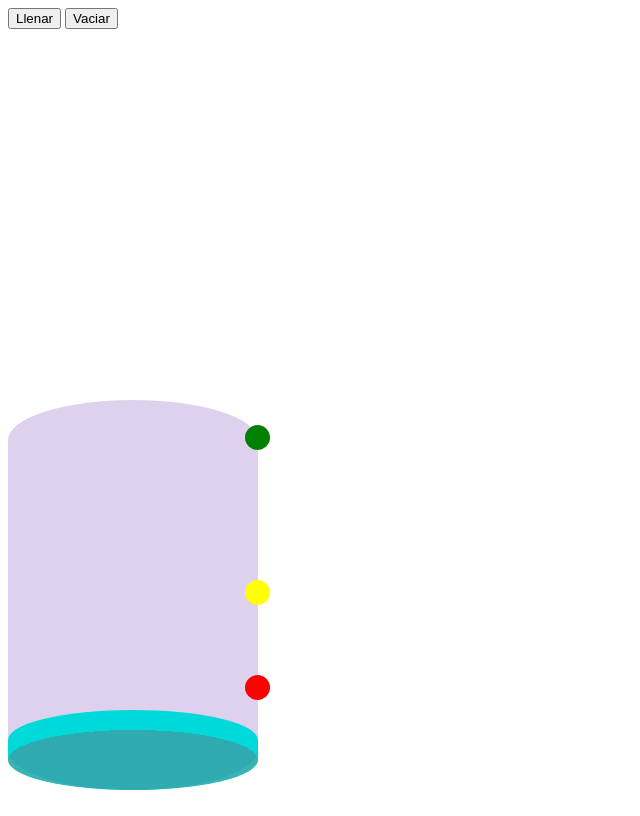
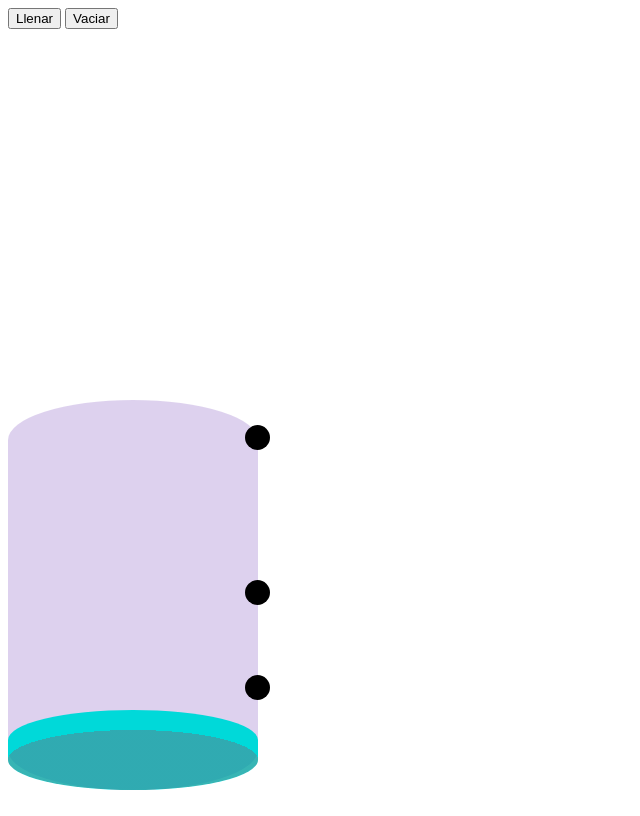
Before and after one commit to Johan962/Electronica-TanqueDeAgua, a website: page index.html in a window 1280 px wide. Shown: the whole page, without its empty margins (0-640 px from the left). Drawn offline with nearby package versions, Linux system fonts and the light colour scheme.

```diff
--- a/index.html
+++ b/index.html
@@ -20,6 +20,10 @@
         <div class="sensor" id="sensor3"></div>
     </div>
 
+    <div class="lampara">
+
+    </div>
+
 
 </body>
 
--- a/main.js
+++ b/main.js
@@ -55,6 +55,7 @@
 
     switch ( est ) {
         case 0:
+            $(".agua")
             return "vacio";
         case 1:
             return "casi-vacio";
--- a/styles.css
+++ b/styles.css
@@ -41,14 +41,14 @@
     left: 245px;
     position: absolute;
     bottom: 100px;
-    background-color: red;
+    background-color: black;
 }
 
 #sensor2 {
     left: 245px;
     position: absolute;
     bottom: 195px;
-    background-color: yellow;
+    background-color: black;
 }
 
 #sensor3 {
@@ -56,5 +56,5 @@
     left: 245px;
     position: absolute;
     bottom: 350px;
-    background-color: green;
+    background-color: black;
 }
```
